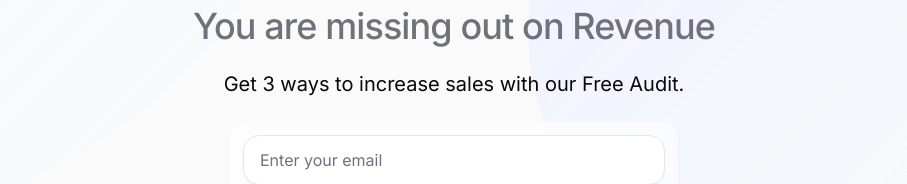
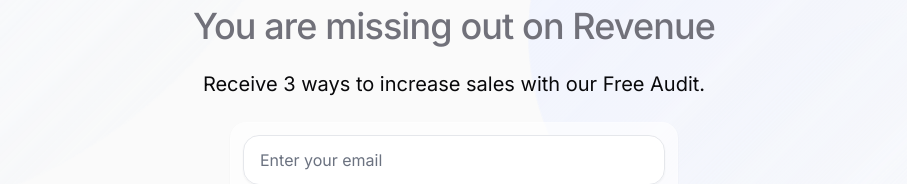
Before and after one commit to eduuusama/waitlist-portal, a React (Vite) app: page / in a window 1280 px wide. Shown: the part 295-479 px from the top of the page, without its empty margins (186-1093 px from the left). Built offline with nearby package versions, Linux system fonts and the light colour scheme.

Commit message:
Change wording
Change "Get" to "Receive" in the HeroSection component.

```diff
--- a/src/components/HeroSection.tsx
+++ b/src/components/HeroSection.tsx
@@ -22,7 +22,7 @@ const HeroSection: React.FC<HeroSectionProps> = ({ onJoinWaitlist }) => {
           You are missing out on Revenue
         </h2>
         <p className="text-xl text-foreground max-w-2xl mx-auto text-balance animate-fade-in" style={{ animationDelay: '300ms' }}>
-          Get 3 ways to increase sales with our Free Audit.
+          Receive 3 ways to increase sales with our Free Audit.
         </p>
       </div>
 
```
